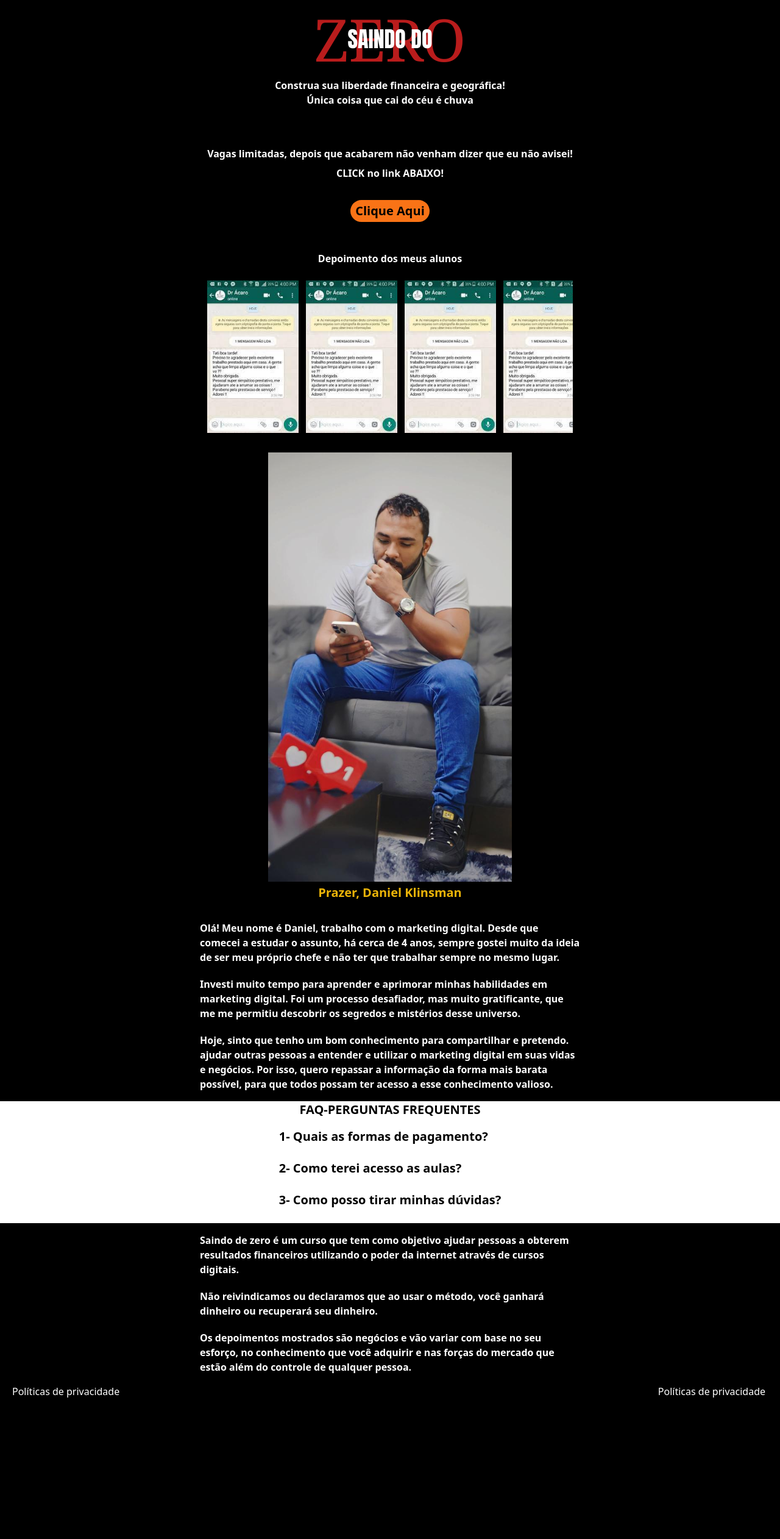
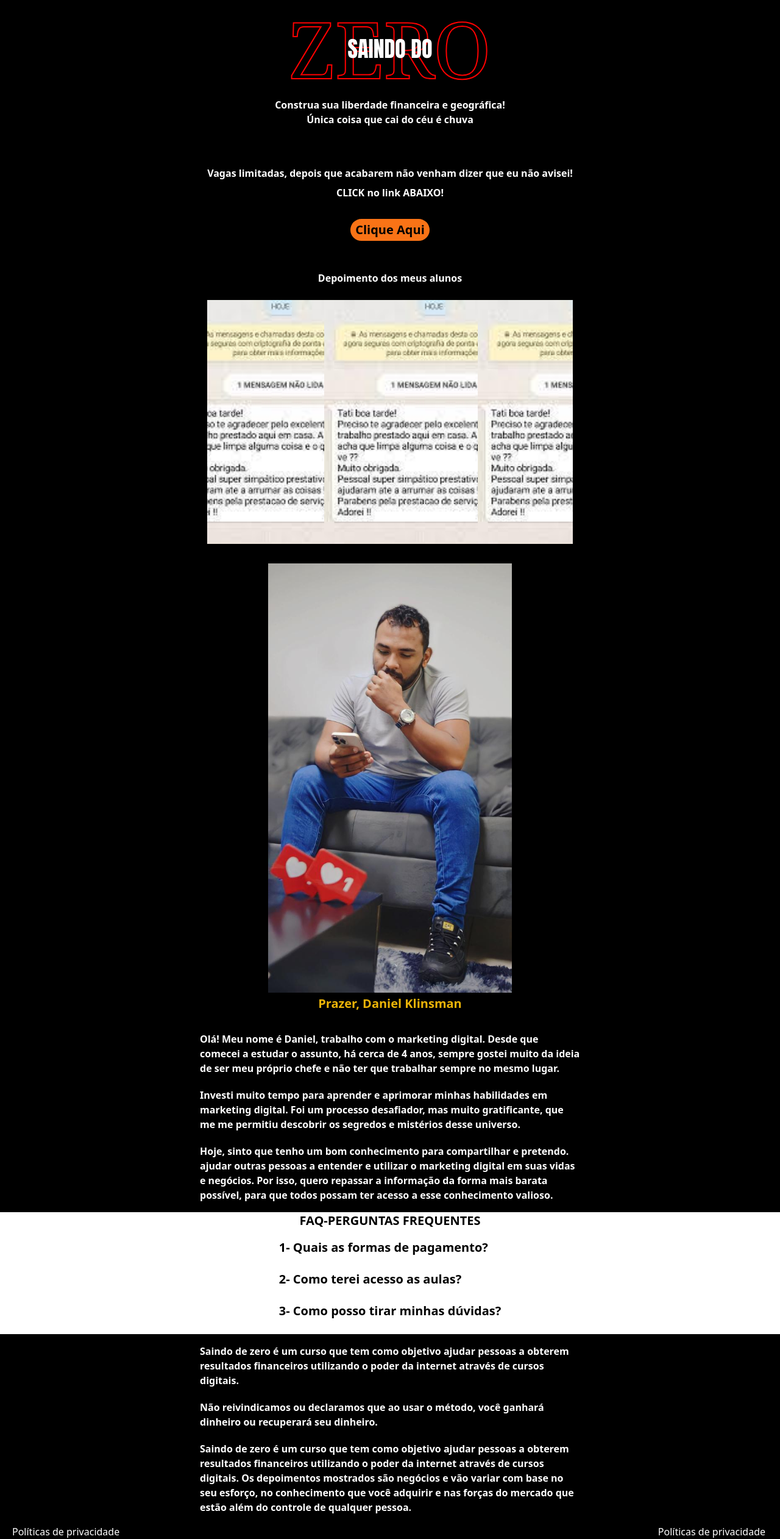
Before and after one commit to lucasairesdev/daniel-klinsman-landing-page, a Next.js app: page / in a window 1280 px wide. Shown: the whole page at 61% size. Before the commit the page ends 2294 px from the top, so only its background shows below. Built offline with nearby package versions, Linux system fonts and the light colour scheme.

Commit message:
ALterações de Imagens e textos

```diff
--- a/src/pages/_document.js
+++ b/src/pages/_document.js
@@ -1,4 +1,4 @@
-import { Html, Head, Main, NextScript } from 'next/document'
+import { Html, Head, Main, NextScript } from "next/document";
 
 export default function Document() {
   return (
@@ -9,5 +9,5 @@ export default function Document() {
         <NextScript />
       </body>
     </Html>
-  )
+  );
 }
--- a/src/pages/index.js
+++ b/src/pages/index.js
@@ -1,13 +1,10 @@
-import Image from 'next/image'
-import { Inter } from 'next/font/google'
-import YoutubeVideo from '@/components/player'
-import { useEffect, useState } from 'react';
-import Head from 'next/head';
+import Image from "next/image";
+import { Inter } from "next/font/google";
+import YoutubeVideo from "@/components/player";
+import { useEffect, useState } from "react";
+import Head from "next/head";
 
-
-const inter = Inter({ subsets: ['latin'] })
-
-
+const inter = Inter({ subsets: ["latin"] });
 
 export default function Home() {
   const [screenHeight, setScreenHeight] = useState(0);
@@ -20,7 +17,7 @@ export default function Home() {
     }
   }, []);
   return (
-    <main className='bg-black'>
+    <main className="bg-black">
       <div>
         <Head>
           <title>Saindo do ZERO</title>
@@ -31,24 +28,26 @@ export default function Home() {
         </Head>
       </div>
 
-      <div className='flex justify-center items-center'>
-        <h1 className='flex text-red-700 text-6xl md:text-8xl p-4 font'>ZERO</h1>
-        <h2 className='absolute text-white text-xl md:text-4xl'>SAINDO DO</h2>
+      <div className="flex justify-center items-center">
+        <h1 className="flex text-red-700 text-6xl md:text-9xl p-4 outline-text ">
+          <span className="outline-text">ZERO</span>
+        </h1>
+        <h2 className="absolute text-white text-2xl md:text-4xl">SAINDO DO</h2>
       </div>
 
-      <div className='flex justify-center items-center flex-col font-bold mb-8'>
+      <div className="flex justify-center items-center flex-col font-bold mb-8">
         <p>Construa sua liberdade financeira e geográfica!</p>
         <p>Única coisa que cai do céu é chuva</p>
       </div>
 
-      <div className='bg-black flex justify-center items-center'>
+      <div className="bg-black flex justify-center items-center">
         <YoutubeVideo width={width} />
       </div>
 
-      <div className='flex justify-center items-center flex-col font-bold m-4 p-4'>
-        <span className='flex items-center justify-center mb-2'>
-          Vagas limitadas, depois que acabarem não venham
-          dizer que eu não avisei!
+      <div className="flex justify-center items-center flex-col font-bold m-4 p-4">
+        <span className="flex items-center justify-center mb-2">
+          Vagas limitadas, depois que acabarem não venham dizer que eu não
+          avisei!
         </span>
         CLICK no link ABAIXO!
       </div>
@@ -59,133 +58,146 @@ export default function Home() {
         </button>
       </div>
 
-
-      <div className='flex justify-center items-center flex-col font-bold m-2 p-2'>
+      <div className="flex justify-center items-center flex-col font-bold m-2 p-2">
         <p>Depoimento dos meus alunos</p>
       </div>
-      <div className='flex w-full justify-center items-center'>
-        <div className='flex mb-8 overflow-x-auto md:w-[600px] h-[250px] gap-3 m-2'>
+      <div className="flex w-full justify-center items-center">
+        <div className="flex mb-8 overflow-x-auto md:w-[600px] h-[400px] gap-3 m-2">
           <Image
             src="/whatsapp1.jpg"
             height={600}
             width={1000}
-            alt='whatsapp-image1'
+            alt="whatsapp-image1"
+            className="sm:scale-125 md:scale-150"
           />
 
           <Image
             src="/whatsapp2.jpg"
-            height={600}
+            height={800}
             width={1000}
-            alt='whatsapp-image2'
+            alt="whatsapp-image2"
+            className="sm:scale-125 md:scale-150"
           />
 
           <Image
             src="/whatsapp2.jpg"
-            height={600}
+            height={800}
             width={1000}
-            alt='whatsapp-image2'
+            alt="whatsapp-image2"
+            className="sm:scale-125 md:scale-150"
           />
           <Image
             src="/whatsapp2.jpg"
-            height={600}
+            height={800}
             width={1000}
-            alt='whatsapp-image2'
+            alt="whatsapp-image2"
+            className="sm:scale-125 md:scale-150"
           />
           <Image
             src="/whatsapp2.jpg"
-            height={600}
+            height={800}
             width={1000}
-            alt='whatsapp-image2'
+            alt="whatsapp-image2"
+            className="sm:scale-125 md:scale-150"
           />
           <Image
             src="/whatsapp2.jpg"
-            height={600}
+            height={800}
             width={1000}
-            alt='whatsapp-image2'
+            alt="whatsapp-image2"
+            className="sm:scale-125 md:scale-150"
           />
         </div>
       </div>
 
-      <div className='flex justify-center items-center'>
+      <div className="flex justify-center items-center">
         <Image
           src="/apresentacao-daniel.jpg"
           height={400}
           width={400}
-          alt='whatsapp-image2'
+          alt="whatsapp-image2"
         />
       </div>
 
-      <div className='flex justify-center items-center flex-col font-bold mb-8 mt-1 text-yellow-500 text-xl'>
+      <div className="flex justify-center items-center flex-col font-bold mb-8 mt-1 text-yellow-500 text-xl">
         <p>Prazer, Daniel Klinsman</p>
       </div>
 
       {/* <div className='flex justify-center items-center flex-col font-bold'> */}
-      <div className='flex flex-col gap-5 justify-center items-center m-4 font-bold'>
-        <span className='flex items-center justify-center md:w-2/4'>
+      <div className="flex flex-col gap-5 justify-center items-center m-4 font-bold">
+        <span className="flex items-center justify-center md:w-2/4">
           <p>
-            Olá! Meu nome é Daniel, trabalho com o marketing digital. Desde que comecei a
-            estudar o assunto, há cerca de 4 anos, sempre gostei muito da ideia de ser meu
-            próprio chefe e não ter que trabalhar sempre no mesmo lugar.
+            Olá! Meu nome é Daniel, trabalho com o marketing digital. Desde que
+            comecei a estudar o assunto, há cerca de 4 anos, sempre gostei muito
+            da ideia de ser meu próprio chefe e não ter que trabalhar sempre no
+            mesmo lugar.
           </p>
         </span>
-        <span className='flex items-center justify-center md:w-2/4'>
+        <span className="flex items-center justify-center md:w-2/4">
           <p>
-            Investi muito tempo para aprender e aprimorar minhas habilidades em marketing
-            digital. Foi um processo desafiador, mas muito gratificante, que me me permitiu
-            descobrir os segredos e mistérios desse universo.
+            Investi muito tempo para aprender e aprimorar minhas habilidades em
+            marketing digital. Foi um processo desafiador, mas muito
+            gratificante, que me me permitiu descobrir os segredos e mistérios
+            desse universo.
           </p>
         </span>
-        <span className='flex items-center justify-center md:w-2/4'>
+        <span className="flex items-center justify-center md:w-2/4">
           <p>
-            Hoje, sinto que tenho um bom conhecimento para compartilhar e pretendo.
-            ajudar outras pessoas a entender e utilizar o marketing digital em suas vidas
-            e negócios. Por isso, quero repassar a informação da forma mais barata possível,
-            para que todos possam ter acesso a esse conhecimento valioso.
+            Hoje, sinto que tenho um bom conhecimento para compartilhar e
+            pretendo. ajudar outras pessoas a entender e utilizar o marketing
+            digital em suas vidas e negócios. Por isso, quero repassar a
+            informação da forma mais barata possível, para que todos possam ter
+            acesso a esse conhecimento valioso.
           </p>
         </span>
       </div>
-      <div className='flex justify-center items-center bg-white text-black text-xl font-bold'>
+      <div className="flex justify-center items-center bg-white text-black text-xl font-bold">
         <h5>FAQ-PERGUNTAS FREQUENTES</h5>
       </div>
 
-      <div className='flex justify-center items-center bg-white text-black text-xl font-bold'>
-
+      <div className="flex justify-center items-center bg-white text-black text-xl font-bold">
         <ul>
-          <li className='mt-4 mb-6'>1- Quais as formas de pagamento?</li>
-          <li className='mb-6'>2- Como terei acesso as aulas?</li>
-          <li className='mb-6'>3- Como posso tirar minhas dúvidas?</li>
+          <li className="mt-4 mb-6">1- Quais as formas de pagamento?</li>
+          <li className="mb-6">2- Como terei acesso as aulas?</li>
+          <li className="mb-6">3- Como posso tirar minhas dúvidas?</li>
         </ul>
       </div>
 
-      <div className='flex flex-col gap-5 justify-center items-center m-4 font-bold'>
-        <span className='flex items-center justify-center md:w-2/4'>
+      <div className="flex flex-col gap-5 justify-center items-center m-4 font-bold">
+        <span className="flex items-center justify-center md:w-2/4">
           <p>
-            Saindo de zero é um curso que tem como objetivo  ajudar pessoas a obterem resultados financeiros utilizando o
-            poder da internet através de cursos digitais.
+            Saindo de zero é um curso que tem como objetivo ajudar pessoas a
+            obterem resultados financeiros utilizando o poder da internet
+            através de cursos digitais.
           </p>
         </span>
-        <span className='flex items-center justify-center md:w-2/4'>
+        <span className="flex items-center justify-center md:w-2/4">
           <p>
             Não reivindicamos ou declaramos que ao usar o método, você ganhará
             dinheiro ou recuperará seu dinheiro.
           </p>
         </span>
 
-        <span className='flex items-center justify-center md:w-2/4'>
+        <span className="flex items-center justify-center md:w-2/4">
           <p>
-            Os depoimentos mostrados são negócios e vão variar com base no seu
-            esforço, no conhecimento que você adquirir e nas forças do mercado que estão além do controle de qualquer
-            pessoa.
+            Saindo de zero é um curso que tem como objetivo ajudar pessoas a
+            obterem resultados financeiros utilizando o poder da internet
+            através de cursos digitais. Os depoimentos mostrados são negócios e
+            vão variar com base no seu esforço, no conhecimento que você
+            adquirir e nas forças do mercado que estão além do controle de
+            qualquer pessoa.
           </p>
         </span>
-
-
       </div>
 
-      <div className='flex'>
-        <footer className='flex justify-start items-start ml-5'>Políticas de privacidade</footer>
-        <footer className='flex justify-end items-end ml-auto pr-6'>Políticas de privacidade</footer>
+      <div className="flex">
+        <footer className="flex justify-start items-start ml-5">
+          Políticas de privacidade
+        </footer>
+        <footer className="flex justify-end items-end ml-auto pr-6">
+          Políticas de privacidade
+        </footer>
       </div>
     </main>
-  )
+  );
 }
--- a/src/styles/globals.css
+++ b/src/styles/globals.css
@@ -28,3 +28,10 @@ h1{
 h2{
   font-family: Impact, Haettenschweiler, 'Arial Narrow Bold', sans-serif, Times, serif;
 }
+
+.outline-text {
+  -webkit-text-fill-color: transparent;
+  -webkit-text-stroke-width: 2px;
+  -webkit-text-stroke-color: red;
+  color: red;
+}
```
